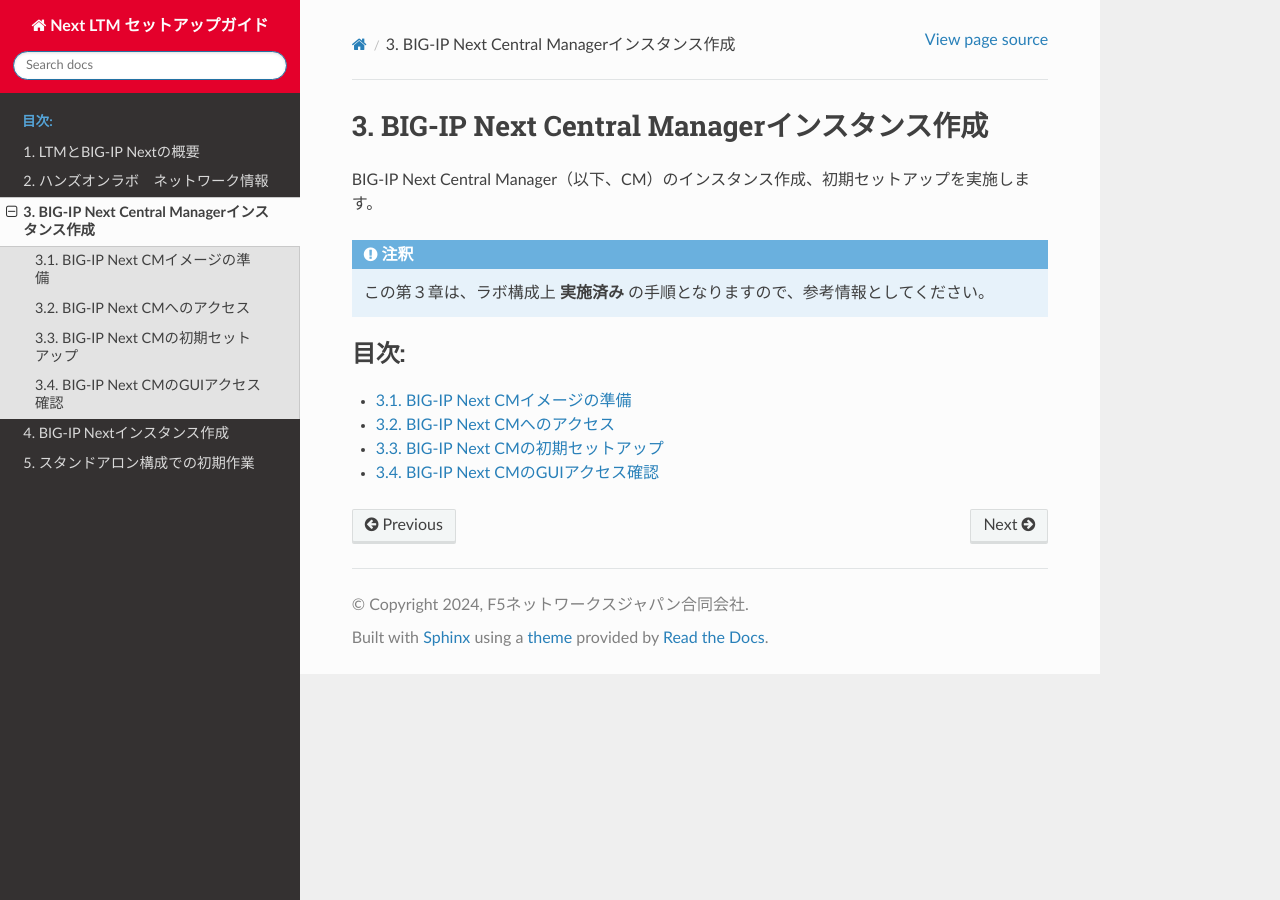
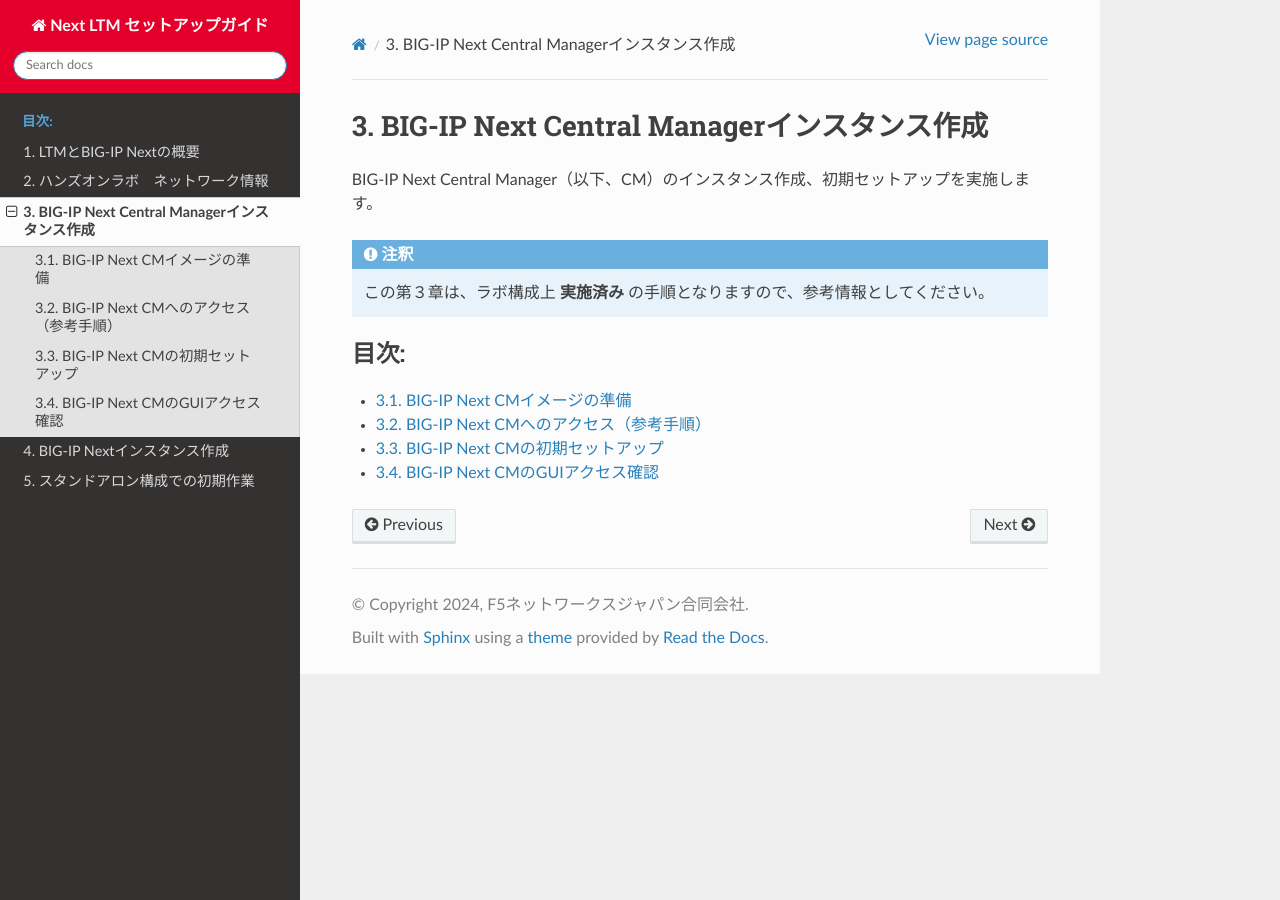
Before and after one commit to BeF5/f5j-easy-setup-next-ltm, a Sphinx documentation site: the page built from docs/content03/content03.rst, in a window 1280 px wide. Built offline with Sphinx 7.4.7 and the Read the Docs theme 2.0.0, drawn with Linux system fonts in a browser that asks for light colours.

Commit message:
Update module02.rst

```diff
--- a/docs/content03/module02/module02.rst
+++ b/docs/content03/module02/module02.rst
@@ -1,5 +1,8 @@
-BIG-IP Next CMへのアクセス
+BIG-IP Next CMへのアクセス（参考手順）
 ======================================
+
+.. note::
+   この章は、ラボ構成上実施済みの手順となりますので、参考情報としてください。
 
 UDF環境からCM Consoleへのアクセス方法
 --------------------------------------
```
